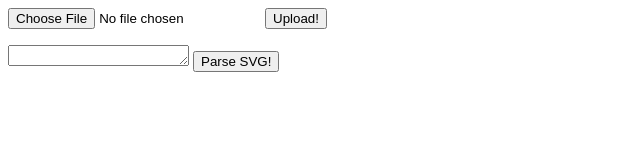
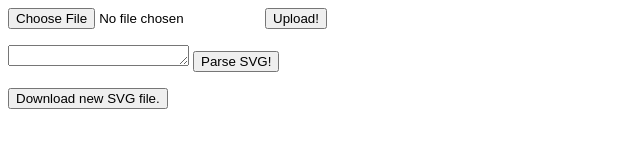
Before and after one commit to DaveThePianoDude/svg-transformer, a website: page index.html in a window 1280 px wide. Shown: the whole page, without its empty margins (0-640 px from the left). Drawn offline with Linux system fonts and the light colour scheme.

Commit message:
Now downloading result file.

```diff
--- a/app.js
+++ b/app.js
@@ -22,6 +22,11 @@ app.use(fileUpload());
 app.use(bodyParser());
 
 app.use('/form', express.static(__dirname + '/index.html'));
+
+app.get('/download', function(req, res){
+  const file = "new-data.svg";
+  res.download(file); // Set disposition and send it.
+});
 
 app.get('/', function(req, res) {
   // do something here.
--- a/index.html
+++ b/index.html
@@ -16,5 +16,12 @@
 				<textarea name="scaleFactor" rows="1"></textarea>
 				<input type='submit' value='Parse SVG!' />
 		</form>
+		<form ref='downloadForm'
+			id='downloadForm'
+			action='/download'
+			method='get'
+			encType="multipart/form-data">
+				<input type='submit' value='Download new SVG file.' />
+		</form>
 	</body>
 </html>
```
Also changed, not shown: new-data.svg, 1 other file.
